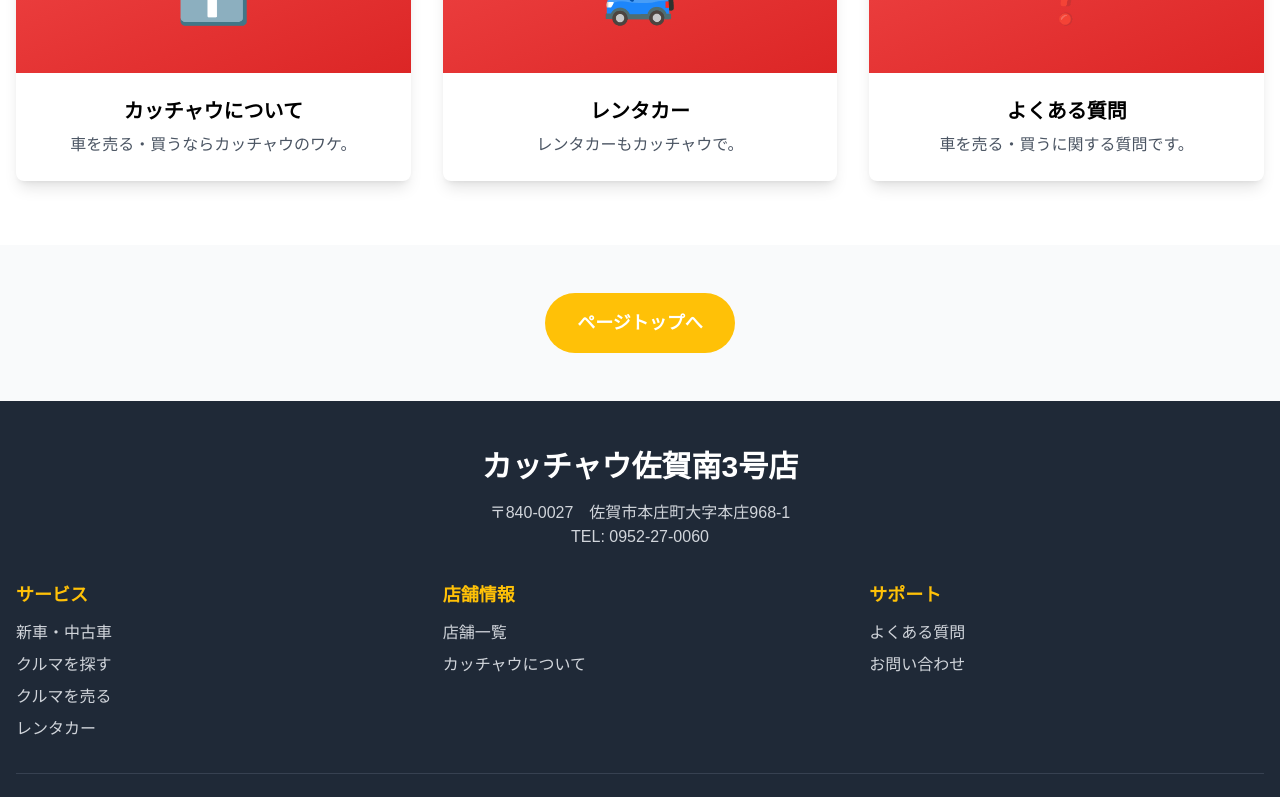
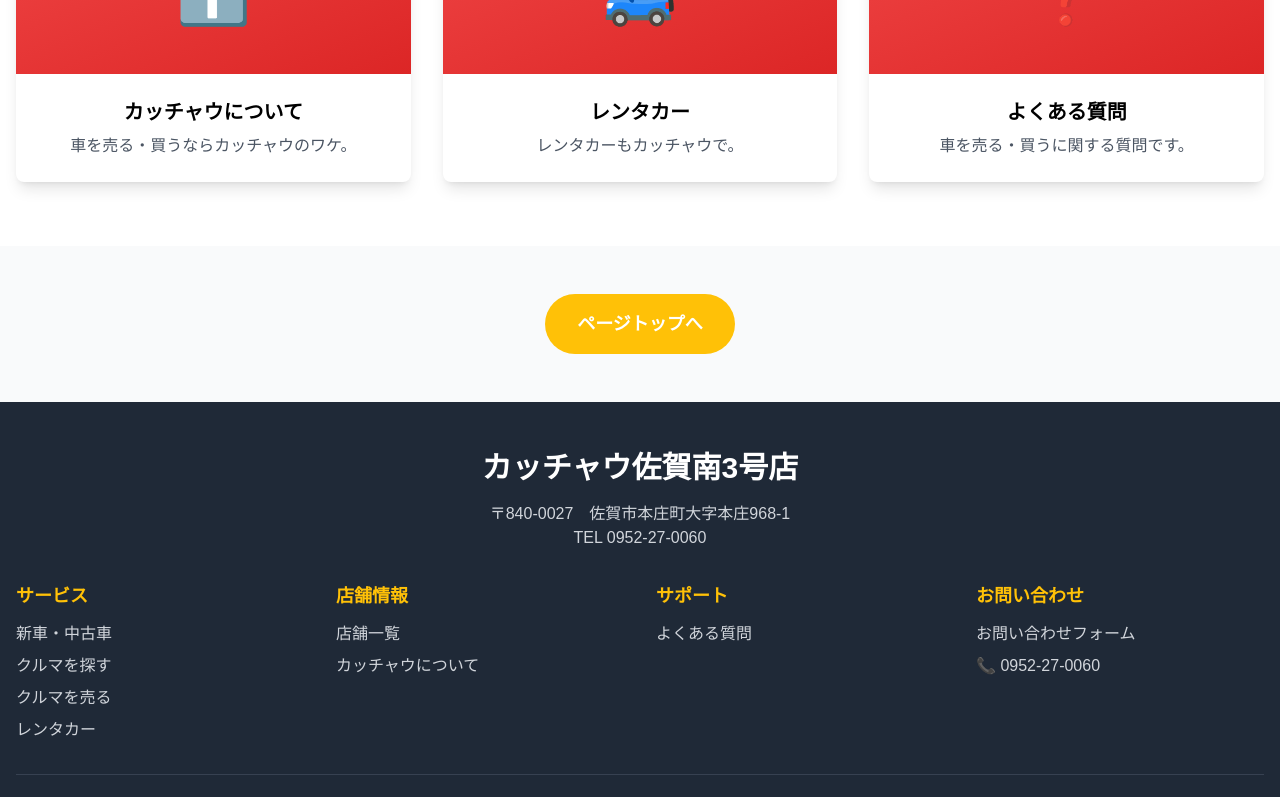
Before and after one commit to homepagebusinessfc-debug/homepage-business-project, a Next.js app: page / in a window 1280 px wide. Shown: the part 2000-2797 px from the top of the page. Built offline with nearby package versions, Linux system fonts and the light colour scheme.

Commit message:
Update 3 files
- /public/shop_picture.jpg
- /components/Footer.tsx
- /components/Header.tsx

```diff
--- a/components/Footer.tsx
+++ b/components/Footer.tsx
@@ -8,15 +8,15 @@ export default function Footer() {
           <h3 className="text-3xl font-bold mb-4">カッチャウ佐賀南3号店</h3>
           <p className="text-gray-300">
             〒840-0027　佐賀市本庄町大字本庄968-1<br />
-            TEL: 0952-27-0060
+            TEL 0952-27-0060
           </p>
         </div>
 
-        <div className="grid grid-cols-1 md:grid-cols-3 gap-8 mb-8">
+        <div className="grid grid-cols-1 md:grid-cols-4 gap-8 mb-8">
           <div>
             <h4 className="font-bold text-lg mb-3 text-kacchau">サービス</h4>
             <ul className="space-y-2">
-            　<li><Link href="/cars" className="text-gray-300 hover:text-white transition-colors">新車・中古車</Link></li>
+              <li><Link href="/cars" className="text-gray-300 hover:text-white transition-colors">新車・中古車</Link></li>
               <li><Link href="/search" className="text-gray-300 hover:text-white transition-colors">クルマを探す</Link></li>
               <li><Link href="/sell" className="text-gray-300 hover:text-white transition-colors">クルマを売る</Link></li>
               <li><Link href="/rental" className="text-gray-300 hover:text-white transition-colors">レンタカー</Link></li>
@@ -35,13 +35,25 @@ export default function Footer() {
             <h4 className="font-bold text-lg mb-3 text-kacchau">サポート</h4>
             <ul className="space-y-2">
               <li><Link href="/question" className="text-gray-300 hover:text-white transition-colors">よくある質問</Link></li>
-              <li><Link href="/contact" className="text-gray-300 hover:text-white transition-colors">お問い合わせ</Link></li>
+            </ul>
+          </div>
+
+          {/* 🆕 お問い合わせセクションを追加 */}
+          <div>
+            <h4 className="font-bold text-lg mb-3 text-kacchau">お問い合わせ</h4>
+            <ul className="space-y-2">
+              <li><Link href="/contact" className="text-gray-300 hover:text-white transition-colors">お問い合わせフォーム</Link></li>
+              <li>
+                <a href="tel:0952-27-0060" className="text-gray-300 hover:text-white transition-colors">
+                  📞 0952-27-0060
+                </a>
+              </li>
             </ul>
           </div>
         </div>
 
         <div className="text-center text-sm text-gray-400 border-t border-gray-700 pt-6">
-          <p>Copyright © Kacchau-SagaMinami3gouten All Rights Reserved.</p>
+          <p>Copyright © Kacchau Saga Minami 3gouten All Rights Reserved.</p>
         </div>
       </div>
     </footer>
--- a/components/Header.tsx
+++ b/components/Header.tsx
@@ -20,8 +20,8 @@ export default function Header() {
 
   return (
     <header className="bg-white shadow-md sticky top-0 z-50">
-      {/* 1. テキスト部分（上） */}
-      <div className="bg-kacchau text-gray-900 py-3 px-4">
+      {/* 1. テキスト部分（上）- 背景色を白に変更 */}
+      <div className="bg-white text-gray-900 py-3 px-4 border-b">
         <div className="max-w-7xl mx-auto flex flex-col md:flex-row justify-between items-center gap-3">
           <Link href="/" className="flex items-center gap-3 text-2xl md:text-3xl font-bold hover:opacity-90 transition-opacity">
             <Image
@@ -42,7 +42,7 @@ export default function Header() {
             </a>
             <Link
               href="/contact"
-              className="flex items-center gap-2 bg-white text-kacchau px-4 py-2 rounded-full hover:bg-gray-100 transition-colors border-2 border-kacchau"
+              className="flex items-center gap-2 bg-kacchau text-gray-900 px-4 py-2 rounded-full hover:bg-kacchau-dark transition-colors border-2 border-kacchau"
             >
               <Mail size={20} />
               <span className="font-semibold">お問い合わせ</span>
```
Also changed, not shown: 1 other file (tests, documents, lock files or other folders).
